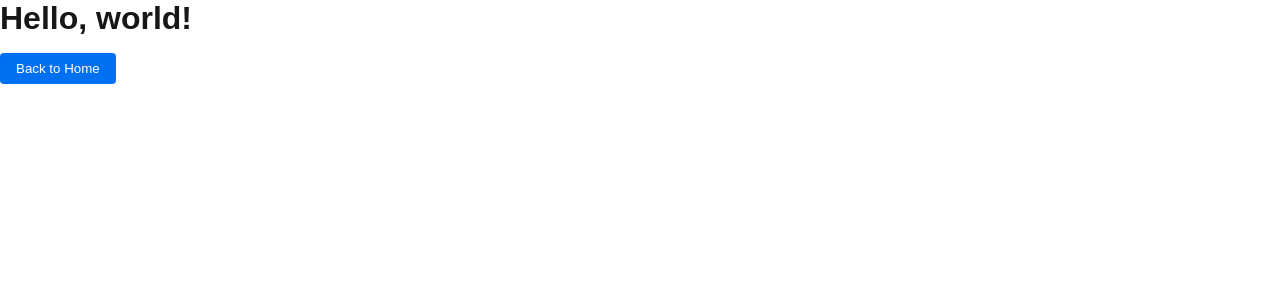
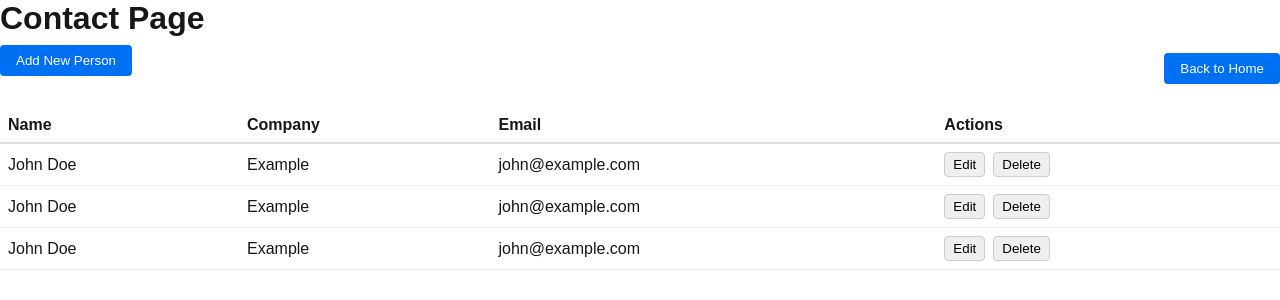
Before and after one commit to 1lec/job-tracker, a Next.js app in the folder frontend/my-app/: page /contact in a window 1280 px wide. Shown: the top 300 px of the page. Built offline with nearby package versions, Linux system fonts and the light colour scheme.

Commit message:
Created contact page and profile page
Created contact page and profile page

```diff
--- a/frontend/my-app/src/app/contact/page.js
+++ b/frontend/my-app/src/app/contact/page.js
@@ -2,13 +2,43 @@
 'use client';
 
 import { useRouter } from 'next/navigation';
+import { useState } from 'react';
 
-export default function HelloPage() {
+
+export default function ContactPage() {
   const router = useRouter();
+  const [contacts] = useState([
+    { id: 1, name: 'John Doe',        company: 'Example',      email: 'john@example.com' },
+    { id: 2, name: 'John Doe',        company: 'Example',      email: 'john@example.com' },
+    { id: 3, name: 'John Doe',        company: 'Example',      email: 'john@example.com' }
+  ]);
 
   return (
     <main>
-      <h1>Hello, world!</h1>
+      <h1>Contact Page</h1>
+
+      <div
+        style={{
+          display: 'flex',
+          justifyContent: 'space-between',
+          alignItems: 'center',
+          marginBottom: '1.5rem'
+        }}
+      >
+
+        <button
+          style={{
+            padding: '0.5rem 1rem',
+            backgroundColor: '#0070f3',
+            color: '#fff',
+            border: 'none',
+            borderRadius: '4px',
+            cursor: 'pointer'
+          }}
+        >
+          Add New Person
+        </button>
+
       <button
           onClick={() => router.push('/')}
           style={{
@@ -23,6 +53,59 @@ export default function HelloPage() {
         >
           Back to Home
         </button>
+
+
+
+      </div>
+
+      <table style={{
+        width: '100%',
+        borderCollapse: 'collapse',
+        marginBottom: '2rem'
+      }}>
+        <thead>
+          <tr>
+            {['Name', 'Company', 'Email', 'Actions'].map(col => (
+              <th key={col} style={{
+                borderBottom: '2px solid #ddd',
+                textAlign: 'left',
+                padding: '0.5rem'
+              }}>
+                {col}
+              </th>
+            ))}
+          </tr>
+        </thead>
+        <tbody>
+          {contacts.map(({ id, name, company, email }) => (
+            <tr key={id}>
+              <td style={{ padding: '0.5rem', borderBottom: '1px solid #eee' }}>{name}</td>
+              <td style={{ padding: '0.5rem', borderBottom: '1px solid #eee' }}>{company}</td>
+              <td style={{ padding: '0.5rem', borderBottom: '1px solid #eee' }}>{email}</td>
+              <td style={{ padding: '0.5rem', borderBottom: '1px solid #eee' }}>
+                <button style={{
+                  marginRight: '0.5rem',
+                  padding: '0.25rem 0.5rem',
+                  borderRadius: '4px',
+                  border: '1px solid #ccc',
+                  cursor: 'pointer'
+                }}>
+                  Edit
+                </button>
+                <button style={{
+                  padding: '0.25rem 0.5rem',
+                  borderRadius: '4px',
+                  border: '1px solid #ccc',
+                  cursor: 'pointer'
+                }}>
+                  Delete
+                </button>
+              </td>
+            </tr>
+          ))}
+        </tbody>
+      </table>
+
     </main>
   );
 }
```
Also changed, not shown: frontend/my-app/src/app/profile/page.js (+35 -3 lines). Lines whose indentation alone changed are shown as unchanged.
